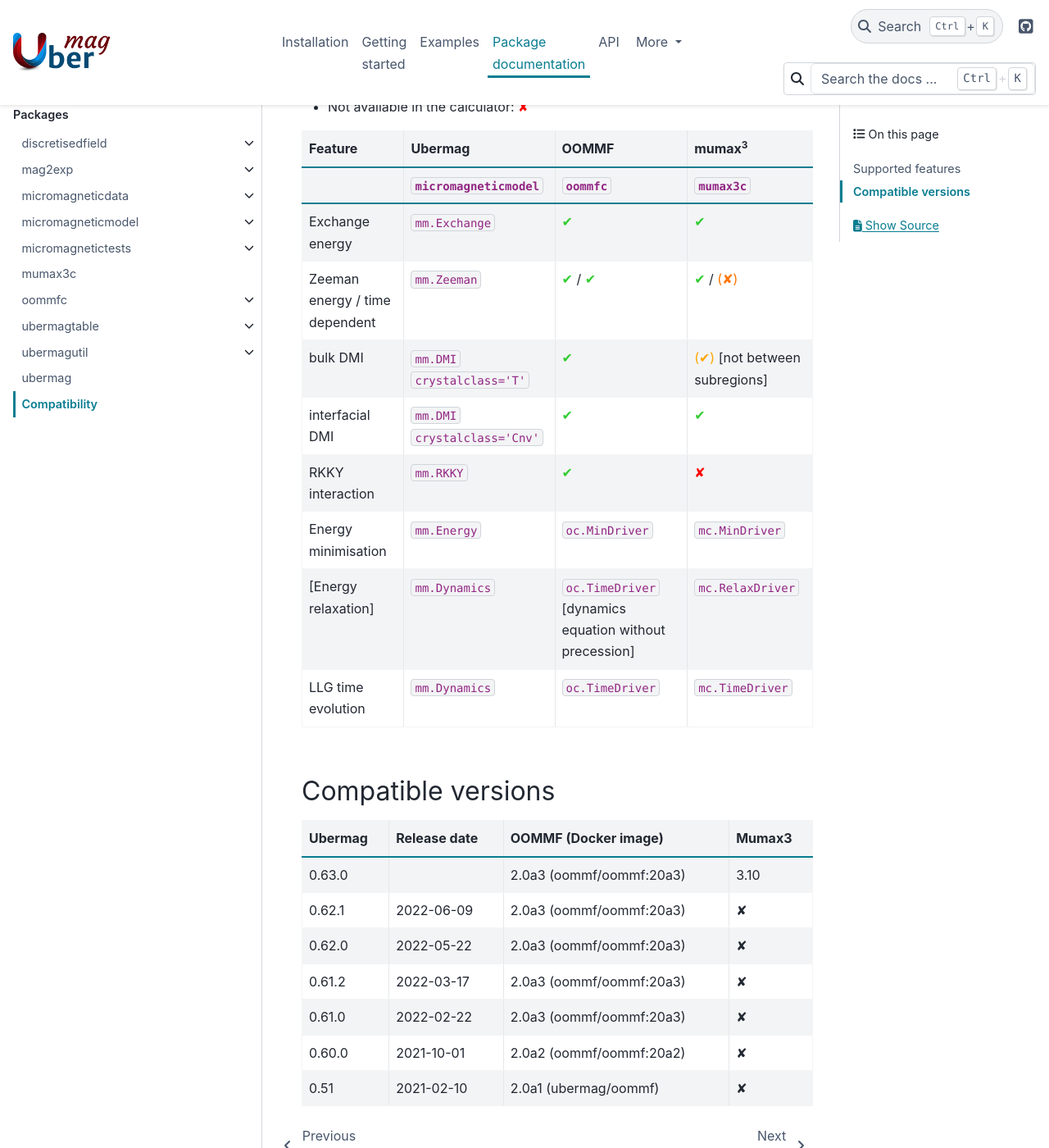
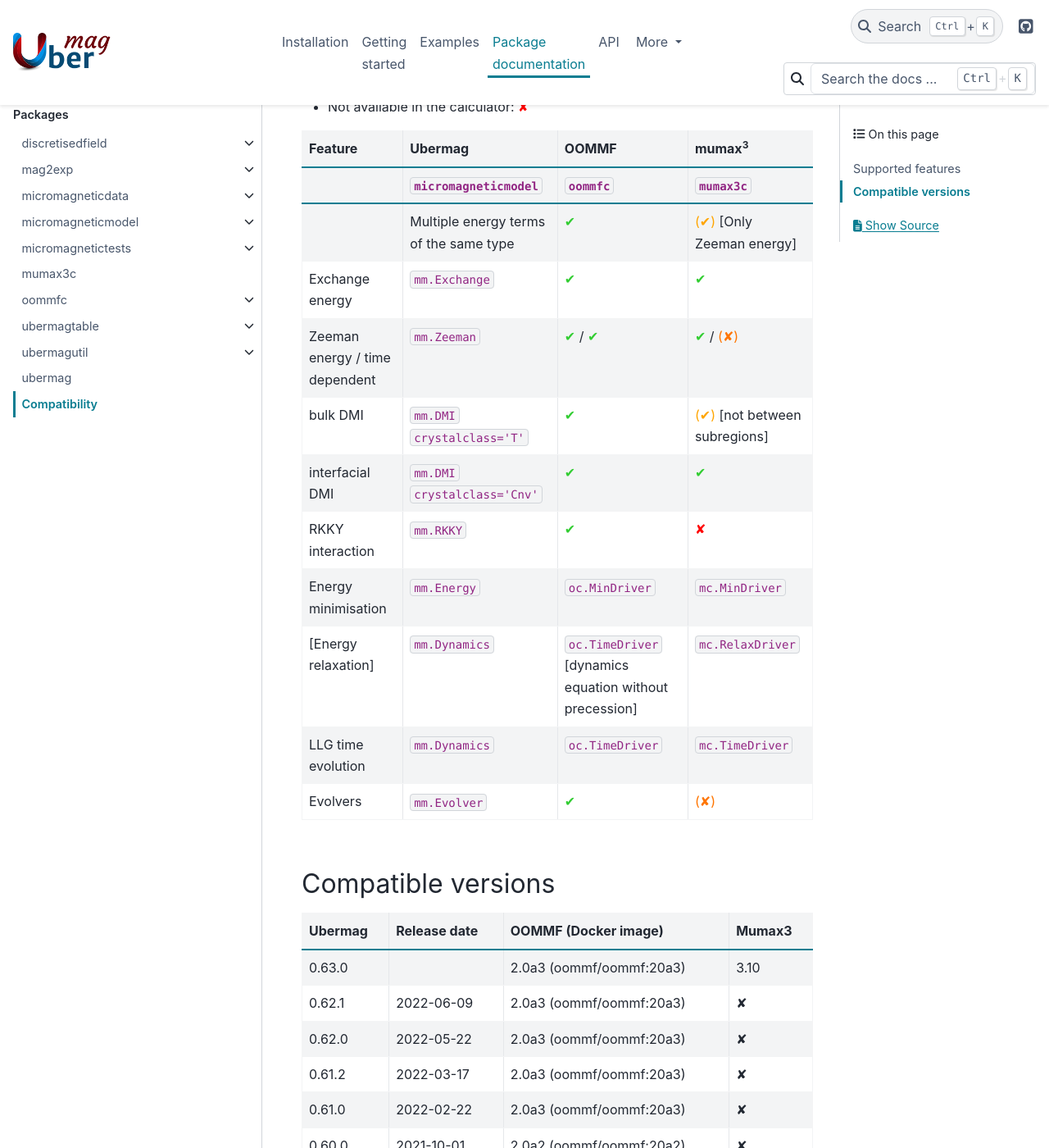
Before and after one commit to ubermag/ubermag.github.io, a Sphinx documentation site: the page built from source/documentation/compatibility.rst, in a window 1280 px wide and 1400 px high, scrolled down 476 px. Shown: the whole window at 82% size. Built offline with Sphinx 7.4.7 and the PyData theme 0.15.4, drawn with Linux system fonts in a browser that asks for light colours; pages that are not in the unit, such as notebooks, are missing from menus.

Commit message:
Multple energy terms

```diff
--- a/source/documentation/compatibility.rst
+++ b/source/documentation/compatibility.rst
@@ -27,6 +27,10 @@
      - ``micromagneticmodel``
      - ``oommfc``
      - ``mumax3c``
+   * -
+     - Multiple energy terms of the same type
+     - |yes|
+     - |partly| [Only Zeeman energy]
    * - Exchange energy
      - ``mm.Exchange``
      - |yes|
@@ -59,6 +63,10 @@
      - ``mm.Dynamics``
      - ``oc.TimeDriver``
      - ``mc.TimeDriver``
+   * - Evolvers
+     - ``mm.Evolver``
+     - |yes|
+     - |missing|
 
 -------------------
 Compatible versions
```
